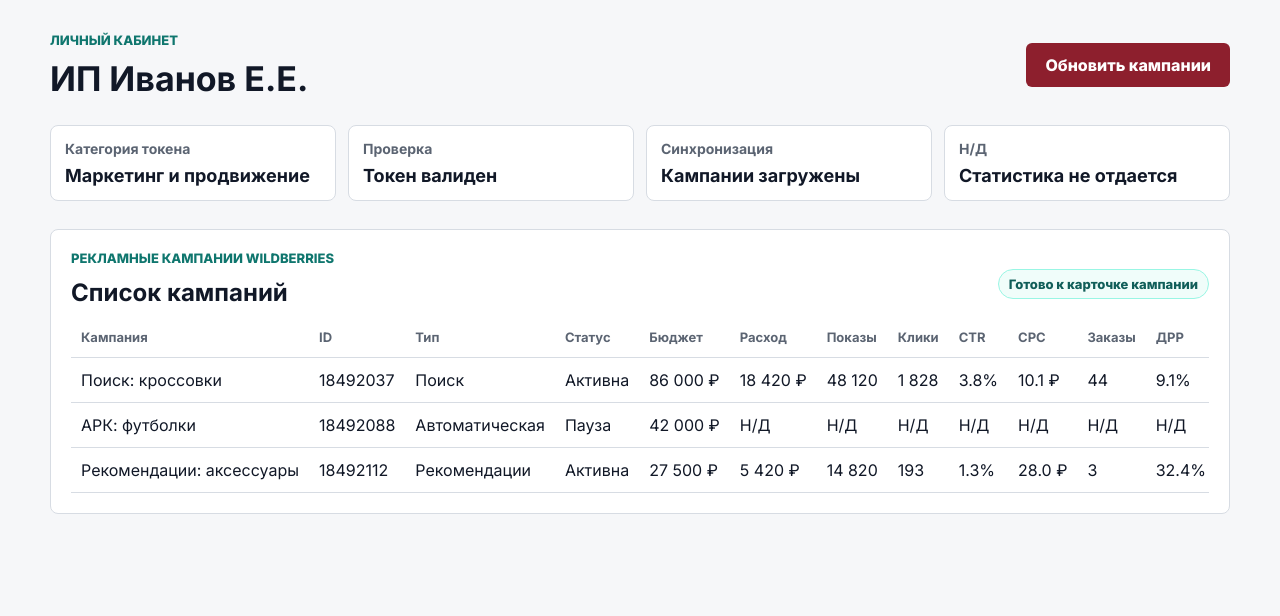
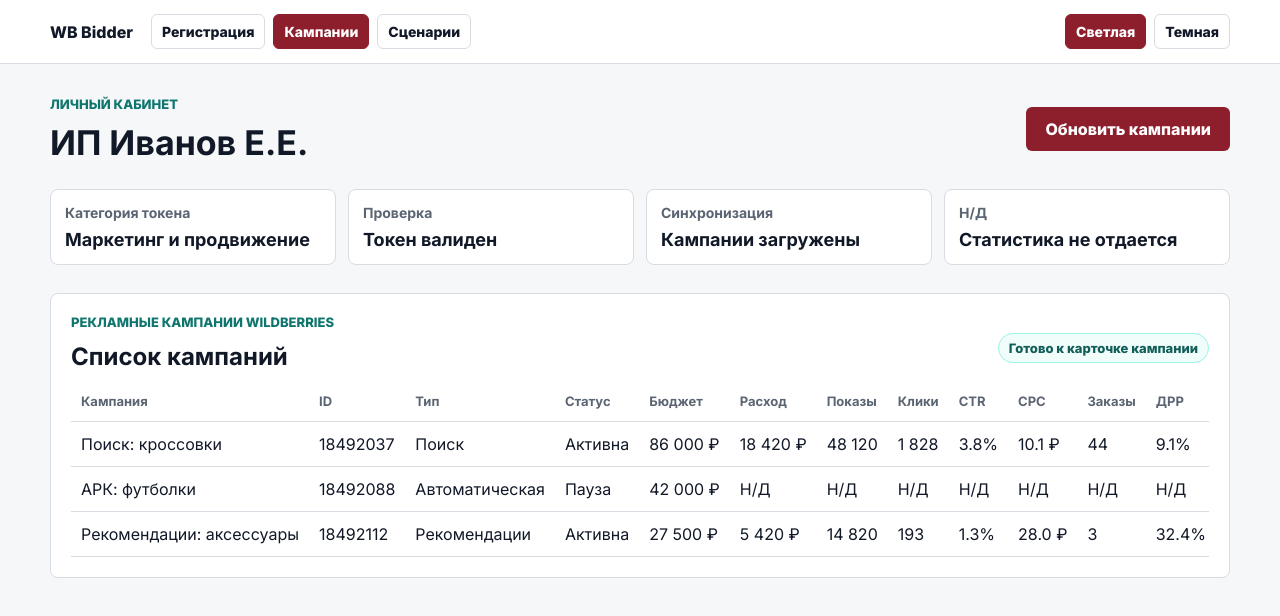
Before and after one commit to glsfull/Wb-bidder, a Nuxt app in the folder frontend/: page /dashboard in a window 1280 px wide. Shown: the top 616 px of the page. Built offline with nearby package versions, Linux system fonts and the light colour scheme.

Commit message:
Fix registration onboarding shell

```diff
--- a/frontend/app/app.vue
+++ b/frontend/app/app.vue
@@ -1,3 +1,24 @@
 <template>
-  <NuxtPage />
+  <div class="app-shell">
+    <header class="app-header">
+      <NuxtLink class="app-header__brand" to="/">
+        WB Bidder
+      </NuxtLink>
+      <nav class="app-nav" aria-label="Основная навигация">
+        <NuxtLink to="/">Регистрация</NuxtLink>
+        <NuxtLink to="/dashboard">Кампании</NuxtLink>
+        <NuxtLink to="/demo">Сценарии</NuxtLink>
+      </nav>
+      <div class="theme-switcher" aria-label="Переключение темы">
+        <button type="button" aria-pressed="true">
+          Светлая
+        </button>
+        <button type="button" aria-pressed="false">
+          Темная
+        </button>
+      </div>
+    </header>
+
+    <NuxtPage />
+  </div>
 </template>
--- a/frontend/app/pages/index.vue
+++ b/frontend/app/pages/index.vue
@@ -11,25 +11,35 @@
         </p>
       </div>
 
-      <form class="signup-panel" aria-label="Регистрация в личном кабинете">
-        <h2>Создать кабинет</h2>
+      <form id="registration-form" class="signup-panel" aria-label="Регистрация в личном кабинете">
+        <div class="signup-panel__header">
+          <p class="eyebrow">Шаг 1 из 4</p>
+          <h2>Создать кабинет</h2>
+        </div>
         <div class="form-grid">
           <label>
             Телефон
-            <input type="tel" value="+7 900 120-45-67" autocomplete="tel">
+            <input type="tel" placeholder="+7 900 120-45-67" autocomplete="tel">
           </label>
           <label>
             Email
-            <input type="email" value="owner@wb-bidder.ru" autocomplete="email">
+            <input type="email" placeholder="owner@wb-bidder.ru" autocomplete="email">
           </label>
           <label>
             Пароль
-            <input type="password" value="secure-password" autocomplete="new-password">
+            <input type="password" placeholder="Минимум 8 символов" autocomplete="new-password">
+          </label>
+          <label>
+            Название магазина
+            <input type="text" placeholder="ИП Иванов Е.Е." autocomplete="organization">
           </label>
         </div>
         <button class="button button--primary" type="button">
           Зарегистрироваться
         </button>
+        <p class="signup-panel__note">
+          После регистрации форма сразу переводит продавца к проверке API-токена.
+        </p>
       </form>
     </section>
 
@@ -49,16 +59,16 @@
     </section>
 
     <section class="section token-layout" aria-label="Проверка API токена">
-      <form class="token-panel">
+      <form id="token-form" class="token-panel">
         <div>
-          <p class="eyebrow">Wildberries API</p>
+          <p class="eyebrow">Шаг 2 из 4 · Wildberries API</p>
           <h2>Проверка токена</h2>
         </div>
         <label>
           API-токен
-          <textarea>{{ tokenPreview }}</textarea>
+          <textarea :value="tokenPreview" aria-describedby="token-validation"></textarea>
         </label>
-        <div class="token-result token-result--success">
+        <div id="token-validation" class="token-result token-result--success">
           <strong>Токен принят</strong>
           <span>Категория: Маркетинг и продвижение. Доступ к кампаниям разрешен.</span>
         </div>
--- a/frontend/assets/css/main.css
+++ b/frontend/assets/css/main.css
@@ -2,12 +2,30 @@
   color-scheme: light;
   --bg: #f6f7f9;
   --surface: #ffffff;
+  --surface-strong: #f8fafc;
   --text: #111827;
   --muted: #5b6472;
   --line: #d7dce3;
   --primary: #8d1f2d;
   --primary-dark: #6f1722;
   --accent: #0f766e;
+  --focus: #2563eb;
+}
+
+@media (prefers-color-scheme: dark) {
+  :root {
+    color-scheme: dark;
+    --bg: #121417;
+    --surface: #1b1f24;
+    --surface-strong: #222832;
+    --text: #f4f7fb;
+    --muted: #a8b1bf;
+    --line: #36404d;
+    --primary: #e44b5f;
+    --primary-dark: #f06476;
+    --accent: #2dd4bf;
+    --focus: #60a5fa;
+  }
 }
 
 * {
@@ -25,6 +43,57 @@ body {
 
 a {
   color: inherit;
+}
+
+.app-shell {
+  min-height: 100vh;
+}
+
+.app-header {
+  position: sticky;
+  z-index: 10;
+  top: 0;
+  display: grid;
+  grid-template-columns: auto minmax(0, 1fr) auto;
+  gap: 18px;
+  align-items: center;
+  border-bottom: 1px solid var(--line);
+  background: color-mix(in srgb, var(--surface) 94%, transparent);
+  padding: 14px max(24px, calc((100vw - 1180px) / 2));
+  backdrop-filter: blur(14px);
+}
+
+.app-header__brand {
+  font-weight: 900;
+  text-decoration: none;
+}
+
+.app-nav,
+.theme-switcher {
+  display: flex;
+  flex-wrap: wrap;
+  gap: 8px;
+  align-items: center;
+}
+
+.app-nav a,
+.theme-switcher button {
+  border: 1px solid var(--line);
+  border-radius: 6px;
+  background: var(--surface);
+  color: var(--text);
+  padding: 8px 10px;
+  font: inherit;
+  font-size: 14px;
+  font-weight: 800;
+  text-decoration: none;
+}
+
+.app-nav a.router-link-active,
+.theme-switcher button[aria-pressed="true"] {
+  border-color: var(--primary);
+  background: var(--primary);
+  color: #ffffff;
 }
 
 .page,
@@ -142,12 +211,12 @@ a {
 }
 
 .account-page {
-  padding: 32px 0 56px;
+  padding: 24px 0 56px;
 }
 
 .account-hero {
   display: grid;
-  grid-template-columns: minmax(0, 1fr) 430px;
+  grid-template-columns: minmax(0, 1fr) minmax(360px, 430px);
   gap: 24px;
   align-items: stretch;
 }
@@ -195,6 +264,22 @@ a {
   display: grid;
   gap: 18px;
   padding: 24px;
+}
+
+.signup-panel {
+  align-content: start;
+}
+
+.signup-panel__header {
+  display: grid;
+  gap: 4px;
+}
+
+.signup-panel__note {
+  margin: 0;
+  color: var(--muted);
+  font-size: 14px;
+  line-height: 1.45;
 }
 
 .signup-panel h2,
@@ -559,6 +644,22 @@ textarea {
   font: inherit;
 }
 
+input,
+textarea,
+select {
+  background: var(--surface);
+}
+
+input:focus,
+textarea:focus,
+select:focus,
+.button:focus-visible,
+.app-nav a:focus-visible,
+.theme-switcher button:focus-visible {
+  outline: 3px solid color-mix(in srgb, var(--focus) 36%, transparent);
+  outline-offset: 2px;
+}
+
 .table-wrap {
   max-width: 100%;
   overflow-x: auto;
@@ -627,6 +728,11 @@ th {
     grid-template-columns: 1fr;
   }
 
+  .app-header {
+    grid-template-columns: 1fr;
+    padding-inline: 16px;
+  }
+
   .campaigns,
   .bidder-panel {
     width: 100%;
@@ -655,4 +761,15 @@ th {
   .button {
     width: 100%;
   }
+
+  .app-nav,
+  .theme-switcher {
+    width: 100%;
+  }
+
+  .app-nav a,
+  .theme-switcher button {
+    flex: 1 1 140px;
+    text-align: center;
+  }
 }
```
Also changed, not shown: 3 other files (tests, documents, lock files or other folders).
